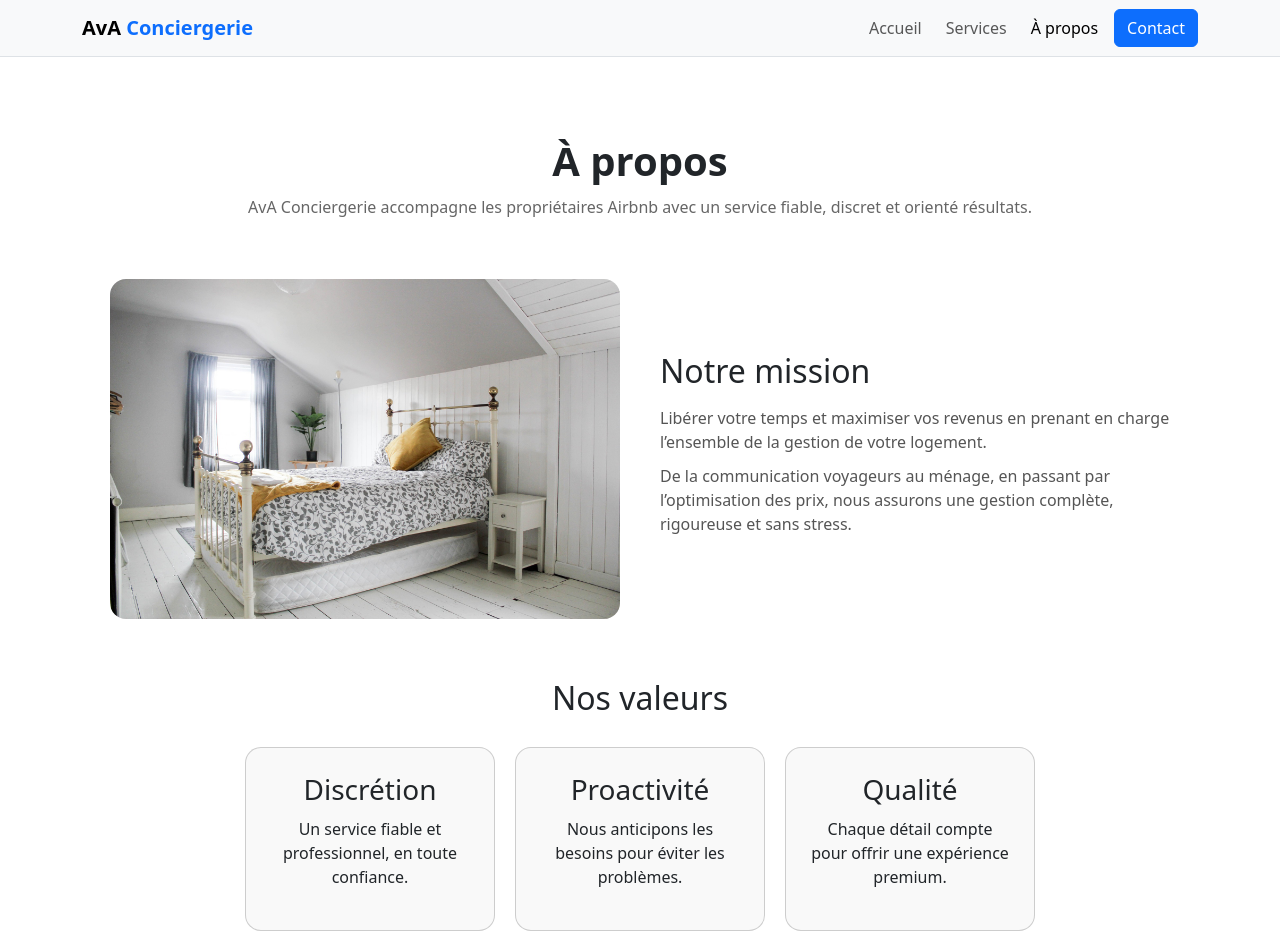
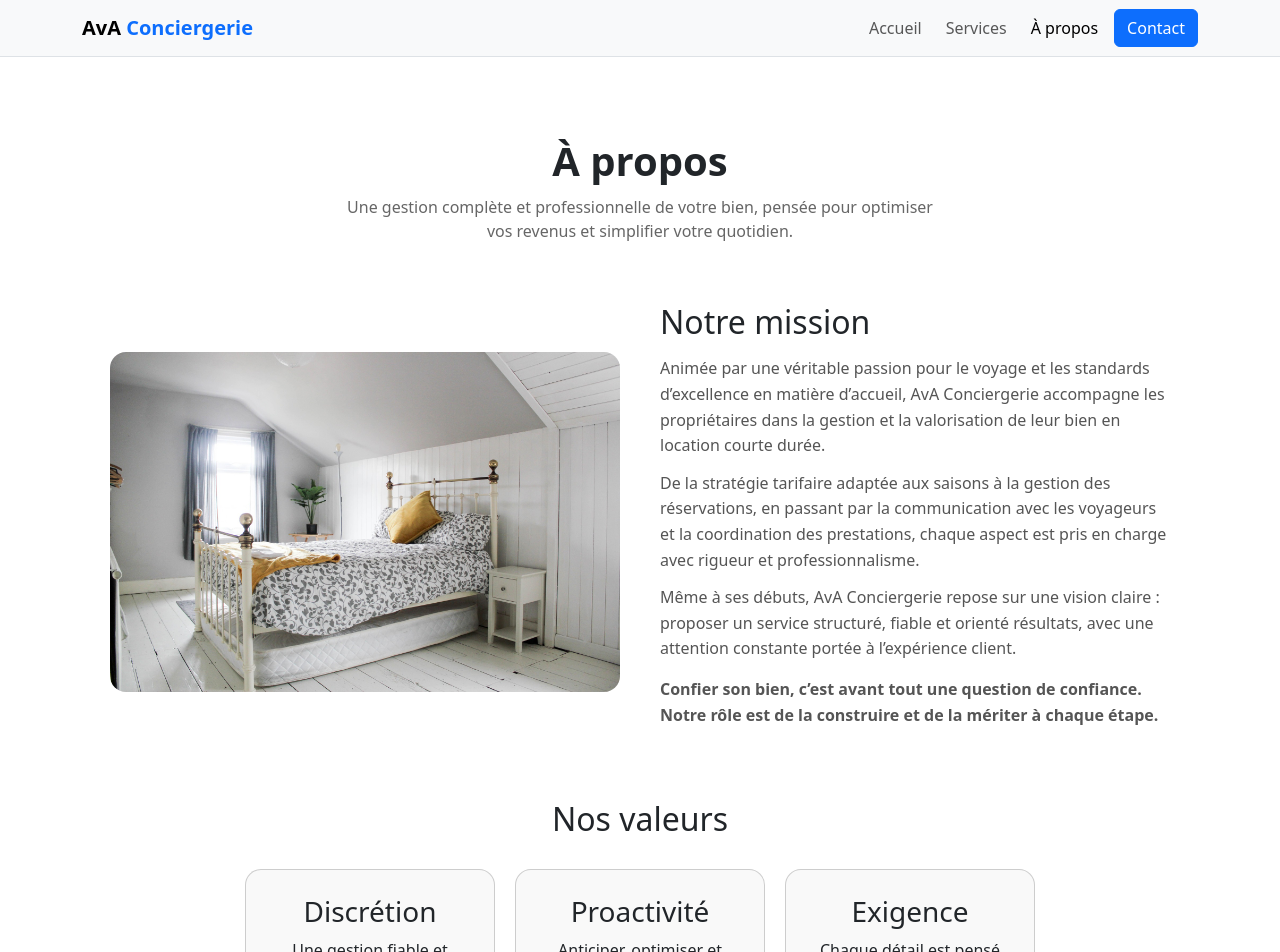
Before and after one commit to flxx-ji/AvA-Conciergerie, a SvelteKit app: page /about in a window 1280 px wide. Shown: the top 952 px of the page. Built offline with nearby package versions, Linux system fonts and the light colour scheme.

Commit message:
amelioration du texte a propos

```diff
--- a/src/routes/about/+page.svelte
+++ b/src/routes/about/+page.svelte
@@ -4,8 +4,7 @@
   <div class="hero">
     <h1>À propos</h1>
     <p>
-      AvA Conciergerie accompagne les propriétaires Airbnb avec un service fiable,
-      discret et orienté résultats.
+      Une gestion complète et professionnelle de votre bien, pensée pour optimiser vos revenus et simplifier votre quotidien.
     </p>
   </div>
 
@@ -18,15 +17,23 @@
 
     <div class="text">
       <h2>Notre mission</h2>
+
       <p>
-        Libérer votre temps et maximiser vos revenus en prenant en charge
-        l’ensemble de la gestion de votre logement.
+        Animée par une véritable passion pour le voyage et les standards d’excellence en matière d’accueil, AvA Conciergerie accompagne les propriétaires dans la gestion et la valorisation de leur bien en location courte durée.
       </p>
 
       <p>
-        De la communication voyageurs au ménage, en passant par l’optimisation
-        des prix, nous assurons une gestion complète, rigoureuse et sans stress.
+        De la stratégie tarifaire adaptée aux saisons à la gestion des réservations, en passant par la communication avec les voyageurs et la coordination des prestations, chaque aspect est pris en charge avec rigueur et professionnalisme.
       </p>
+
+      <p>
+        Même à ses débuts, AvA Conciergerie repose sur une vision claire : proposer un service structuré, fiable et orienté résultats, avec une attention constante portée à l’expérience client.
+      </p>
+
+      <p class="highlight">
+        Confier son bien, c’est avant tout une question de confiance. Notre rôle est de la construire et de la mériter à chaque étape.
+      </p>
+
     </div>
 
   </div>
@@ -40,17 +47,17 @@
 
       <div class="card">
         <h3>Discrétion</h3>
-        <p>Un service fiable et professionnel, en toute confiance.</p>
+        <p>Une gestion fiable et professionnelle, dans le respect total de votre bien.</p>
       </div>
 
       <div class="card">
         <h3>Proactivité</h3>
-        <p>Nous anticipons les besoins pour éviter les problèmes.</p>
+        <p>Anticiper, optimiser et réagir rapidement pour maximiser vos performances.</p>
       </div>
 
       <div class="card">
-        <h3>Qualité</h3>
-        <p>Chaque détail compte pour offrir une expérience premium.</p>
+        <h3>Exigence</h3>
+        <p>Chaque détail est pensé pour offrir une expérience premium aux voyageurs.</p>
       </div>
 
     </div>
@@ -82,6 +89,8 @@
 .hero p {
   color: #666;
   margin-top: 10px;
+  max-width: 600px;
+  margin-inline: auto;
 }
 
 /* 🔥 CONTENT */
@@ -112,7 +121,15 @@
 
 .text p {
   color: #555;
-  margin-bottom: 10px;
+  margin-bottom: 12px;
+  line-height: 1.6;
+}
+
+/* 🔥 AJOUT PREMIUM */
+.highlight {
+  font-weight: 600;
+  color: #111;
+  margin-top: 15px;
 }
 
 /* 🔥 VALUES */
@@ -133,6 +150,12 @@
   padding: 25px;
   border-radius: 16px;
   max-width: 250px;
+  transition: transform 0.2s ease;
+}
+
+/* 🔥 petit effet UX */
+.card:hover {
+  transform: translateY(-5px);
 }
 
 .card h3 {
--- a/src/routes/contact/+page.server.js
+++ b/src/routes/contact/+page.server.js
@@ -41,8 +41,7 @@ export const actions = {
     <p>${message}</p>
   `
 });
-      console.log('RESEND RESULT:', result); // 🔥 ULTRA IMPORTANT
-
+      console.log('RESEND RESULT:', result);
       return { success: true };
 
     } catch (error) {
```
